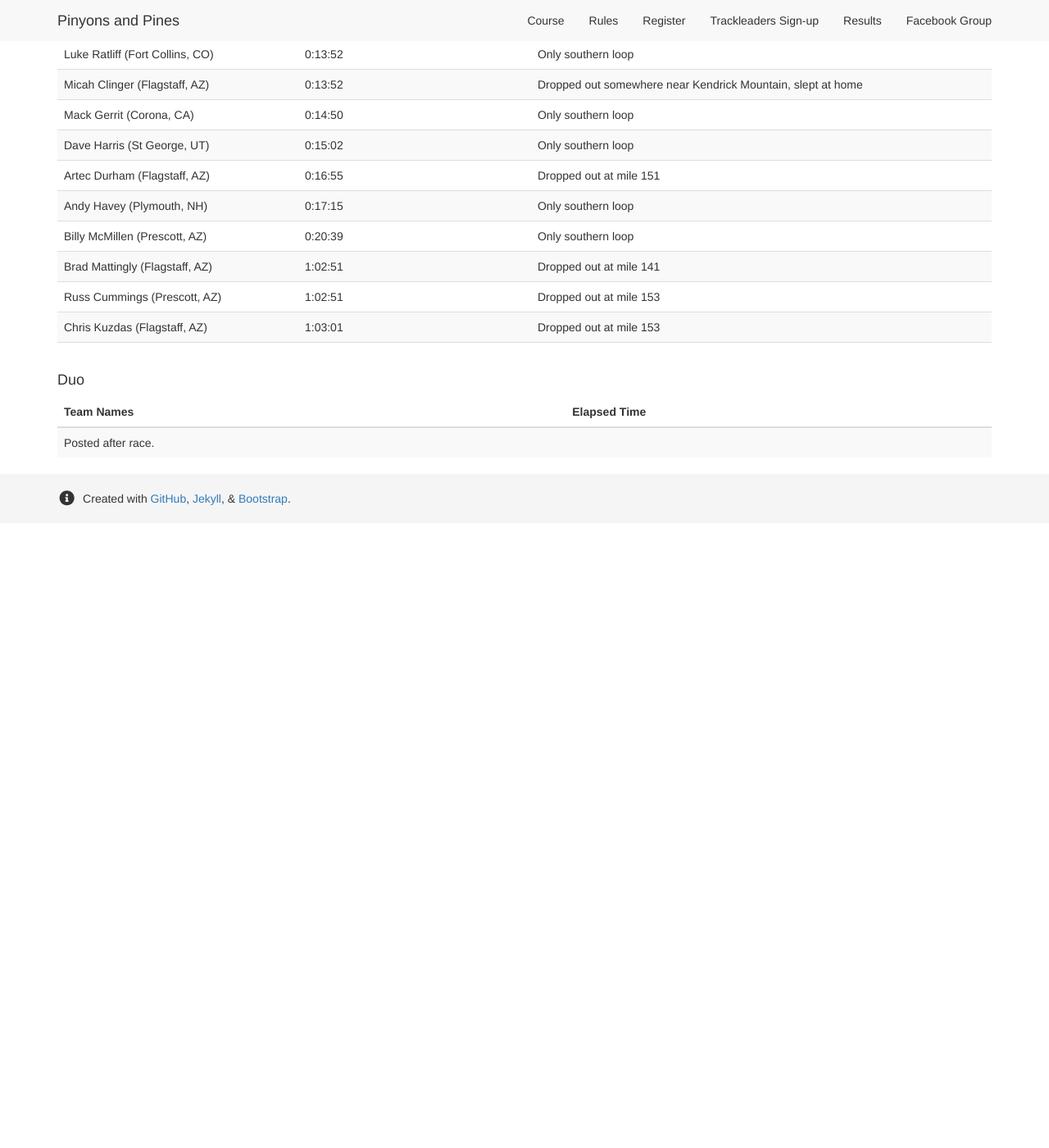
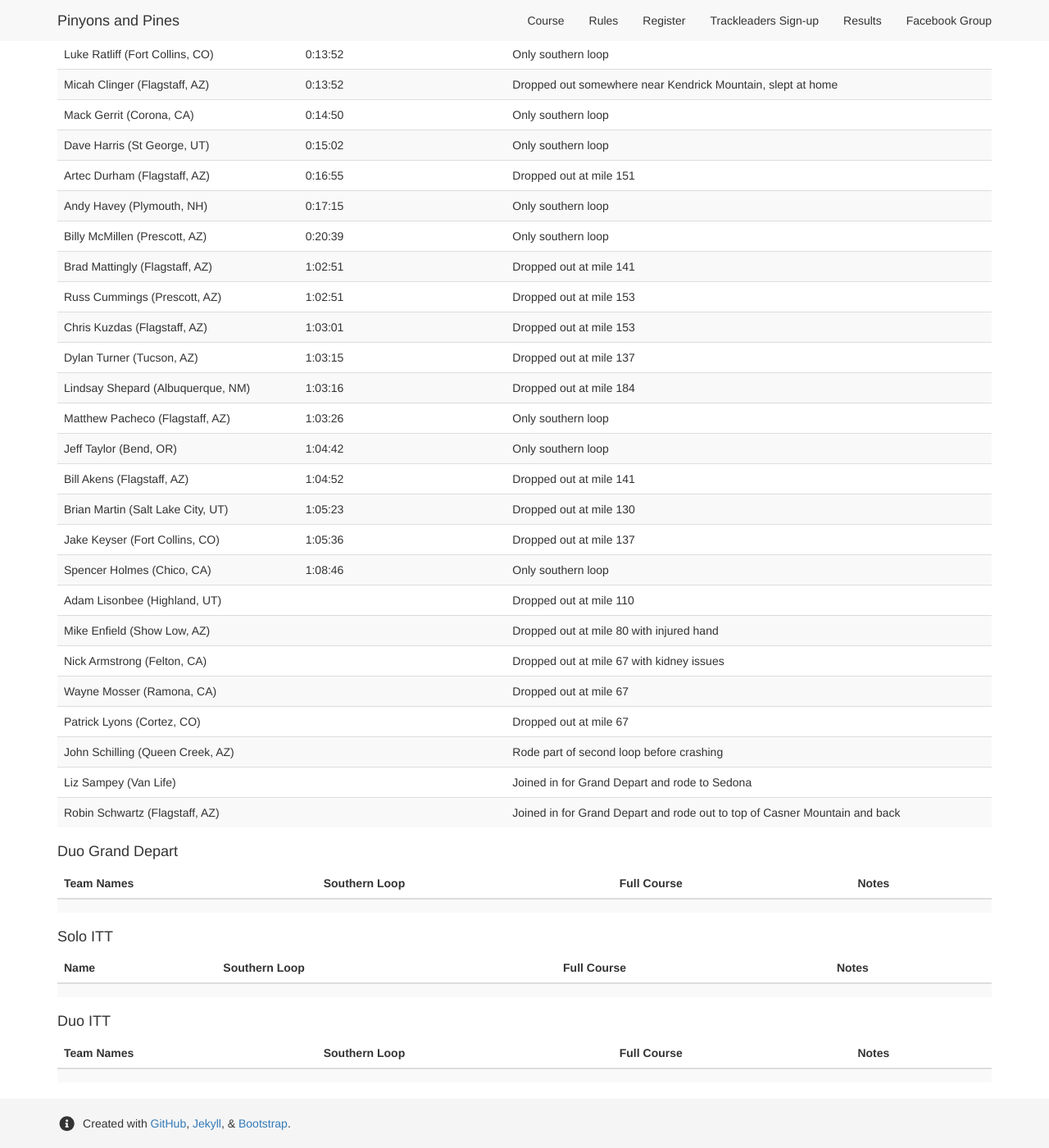
Before and after one commit to dcernst/PinyonsPines, a Jekyll site: the page built from results.md, in a window 1280 px wide and 1400 px high, scrolled down 841 px. Shown: the whole window at 82% size. Built offline with Jekyll 4.4.1, drawn with Linux system fonts in a browser that asks for light colours; nearby versions of some CDN libraries; before the commit the page ends 1479 px from its top, so only the background shows below that; some of the changed text lies outside the part shown.

Commit message:
Update to results

```diff
--- a/results.md
+++ b/results.md
@@ -14,24 +14,22 @@ layout: default
 
 The weather got the better of us on day two. Rain, snow, and intense wind shut down most of the riders. We only had two riders finish the entire route.
 
-#### Solo
+#### Solo Grand Depart
 
 <center>
 <table class="table table-striped">
 <thead>
 <tr>
-	<th>Name</th>
-	<th>Southern Loop</th>
-  <th>Full Course</th>
-  <th>Notes</th>
+<th>Name</th>
+<th>Southern Loop</th>
+<th>Full Course</th>
+<th>Notes</th>
 </tr>
 </thead>
 <tbody>
+
 <tr>
-<td>Ben Hanus (Buena Vista, CO)</td>
-<td>0:16:54</td>
-<td>1:17:20</td>
-<td>First place</td>
+<td>Ben Hanus (Buena Vista, CO)</td> <td>0:16:54</td> <td>1:17:20</td> <td>First place</td>
 </tr>
 
 <tr>
@@ -91,46 +89,135 @@ The weather got the better of us on day two. Rain, snow, and intense wind shut d
 </tr>
 
 <tr>
+<td>Dylan Turner (Tucson, AZ)</td> <td>1:03:15</td>	<td></td>	<td>Dropped out at mile 137</td>
+</tr>
+
+<tr>
+<td>Lindsay Shepard (Albuquerque, NM)</td> <td>1:03:16</td>	<td></td>	<td>Dropped out at mile 184</td>
+</tr>
+
+<tr>
+<td>Matthew Pacheco (Flagstaff, AZ)</td> <td>1:03:26</td>	<td></td>	<td>Only southern loop</td>
+</tr>
+
+<tr>
+<td>Jeff Taylor (Bend, OR)</td> <td>1:04:42</td>	<td></td>	<td>Only southern loop</td>
+</tr>
+
+<tr>
+<td>Bill Akens (Flagstaff, AZ)</td> <td>1:04:52</td>	<td></td>	<td>Dropped out at mile 141</td>
+</tr>
+
+<tr>
+<td>Brian Martin (Salt Lake City, UT)</td> <td>1:05:23</td>	<td></td>	<td>Dropped out at mile 130</td>
+</tr>
+
+<tr>
+<td>Jake Keyser (Fort Collins, CO)</td> <td>1:05:36</td>	<td></td>	<td>Dropped out at mile 137</td>
+</tr>
+
+<tr>
+<td>Spencer Holmes (Chico, CA)</td> <td>1:08:46</td>	<td></td>	<td>Only southern loop</td>
+</tr>
+
+<tr>
+<td>Adam Lisonbee (Highland, UT)</td> <td></td>	<td></td>	<td>Dropped out at mile 110</td>
+</tr>
+
+<tr>
+<td>Mike Enfield (Show Low, AZ)</td> <td></td>	<td></td>	<td>Dropped out at mile 80 with injured hand</td>
+</tr>
+
+<tr>
+<td>Nick Armstrong (Felton, CA)</td> <td></td>	<td></td>	<td>Dropped out at mile 67 with kidney issues</td>
+</tr>
+
+<tr>
+<td>Wayne Mosser (Ramona, CA)</td> <td></td>	<td></td>	<td>Dropped out at mile 67</td>
+</tr>
+
+<tr>
+<td>Patrick Lyons (Cortez, CO)</td> <td></td>	<td></td>	<td>Dropped out at mile 67</td>
+</tr>
+
+<tr>
+<td>John Schilling (Queen Creek, AZ)</td> <td></td>	<td></td>	<td>Rode part of second loop before crashing</td>
+</tr>
+
+<tr>
+<td>Liz Sampey (Van Life)</td> <td></td>	<td></td>	<td>Joined in for Grand Depart and rode to Sedona</td>
+</tr>
+
+<tr>
+<td>Robin Schwartz (Flagstaff, AZ)</td> <td></td>	<td></td>	<td>Joined in for Grand Depart and rode out to top of Casner Mountain and back</td>
+</tr>
+
+</tbody>
+</table>
+</center>
+
+#### Duo Grand Depart
+
+<center>
+<table class="table table-striped">
+<thead>
+<tr>
+<th>Team Names</th>
+<th>Southern Loop</th>
+<th>Full Course</th>
+<th>Notes</th>
+</tr>
+</thead>
+<tbody>
+
+<tr>
 <td></td> <td></td>	<td></td>	<td></td>
 </tr>
 
-
-<!--
-Dylan Turner			Tucson, AZ	1:03:15		Dropped out at mile 137
-Lindsay Shepard			Albuquerque, NM	1:03:16		Dropped out at mile 184
-Matthew Pacheco			Flagstaff, AZ	1:03:26		Only southern loop
-Jeff Taylor			Bend, OR	1:04:42		Only southern loop
-Bill Akens			Flagstaff, AZ	1:04:52		Dropped out at mile 141
-Brian Martin			Salt Lake City, UT	1:05:23		Dropped out at mile 130
-Jake Keyser			Fort Collins, CO	1:05:36		Dropped out at mile 137
-Spencer Holmes			Chico, CA	1:08:46		Only southern loop
-Adam Lisonbee			Highland, UT			Dropped out at mile 110
-Mike Enfield			Show Low, AZ			Dropped out at mile 80 with injured hand
-Nick Armstrong			Felton			Dropped out at mile 67 with kidney issues
-Wayne Mosser			Ramona, CA			Dropped out at mile 67
-Patrick Lyons			Cortez, CO			Dropped out at mile 67
-John Schilling			Queen Creek, AZ			Rode part of second loop
-Liz Sampey			Van Life			Joined in for Grand Depart and rode to Sedona
-Robin Schwartz			Flagstaff, AZ			Joined in for Grand Depart and ode out to top of Casner Mountain and then back to Flagstaff -->
-	</tbody>
+</tbody>
 </table>
 </center>
 
-#### Duo
+#### Solo ITT
 
 <center>
 <table class="table table-striped">
-	<thead>
-	<tr>
-		<th>Team Names</th>
-		<th>Elapsed Time</th>
-	</tr>
-	</thead>
-	<tbody>
-	<tr>
-		<td>Posted after race.</td>
-		<td></td>
-	</tr>
-	</tbody>
+<thead>
+<tr>
+<th>Name</th>
+<th>Southern Loop</th>
+<th>Full Course</th>
+<th>Notes</th>
+</tr>
+</thead>
+<tbody>
+
+<tr>
+<td></td> <td></td>	<td></td>	<td></td>
+</tr>
+
+</tbody>
 </table>
 </center>
+
+#### Duo ITT
+
+<center>
+<table class="table table-striped">
+<thead>
+<tr>
+<th>Team Names</th>
+<th>Southern Loop</th>
+<th>Full Course</th>
+<th>Notes</th>
+</tr>
+</thead>
+<tbody>
+
+<tr>
+<td></td> <td></td>	<td></td>	<td></td>
+</tr>
+
+</tbody>
+</table>
+</center>
```
